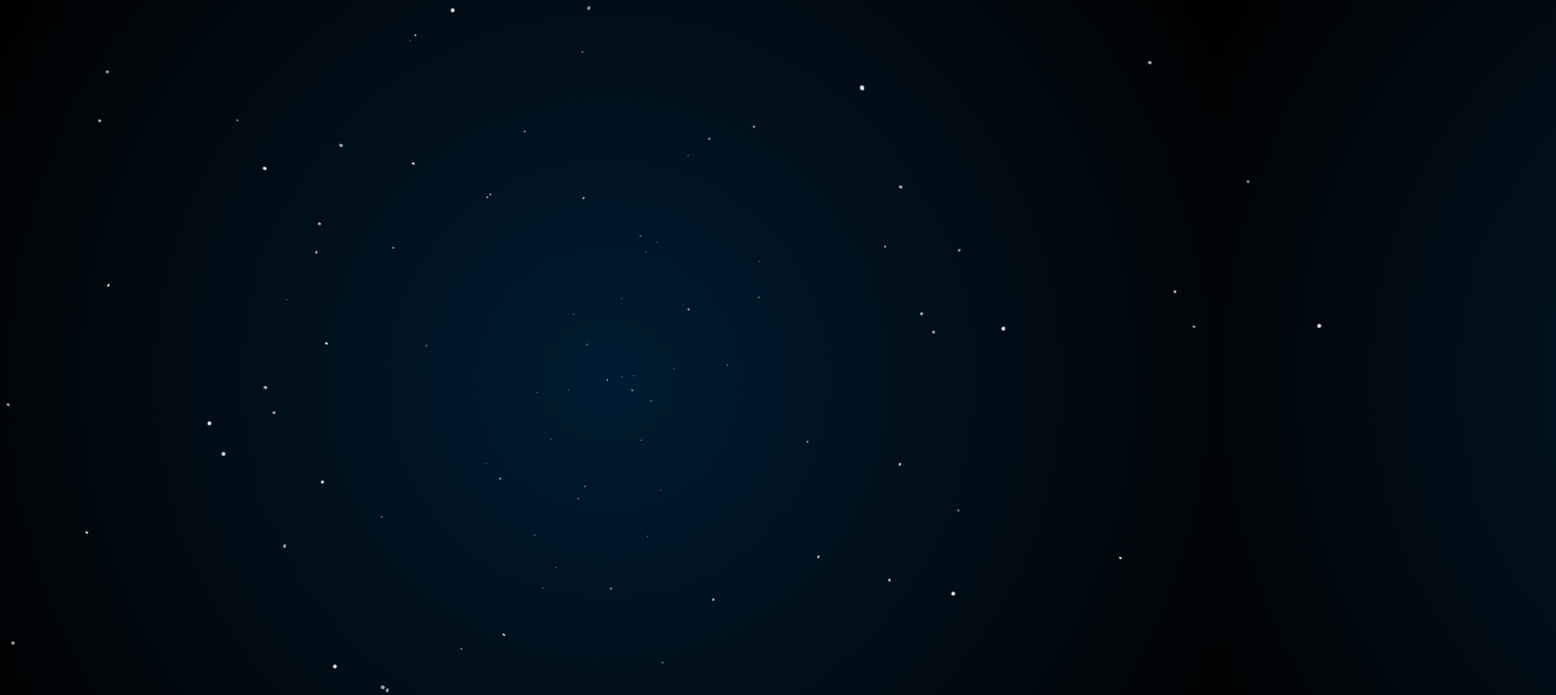
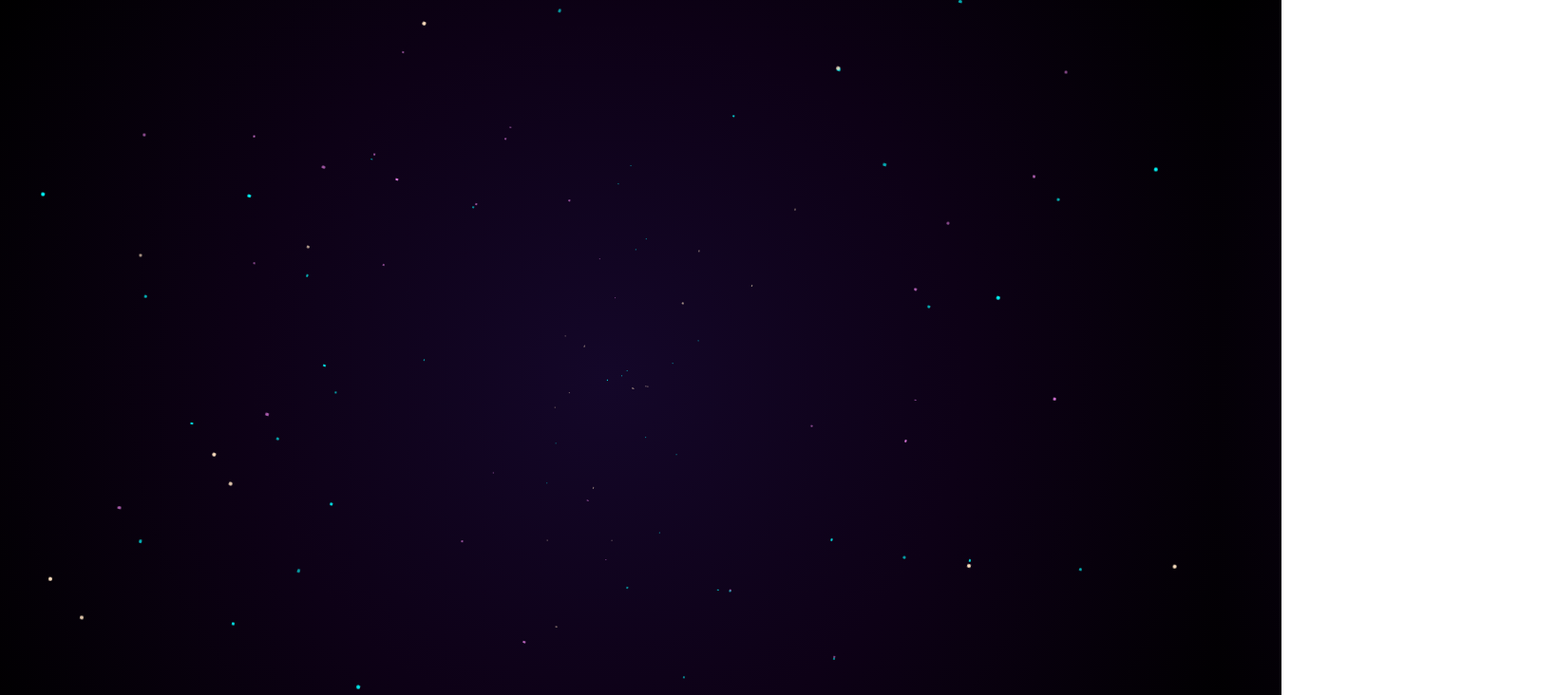
Before and after one commit to lmzgt/Nightsky-Animation-CSS, a plain HTML site: page index.html in a window 1280 px wide. Shown: the top 732 px of the page at 95% size, 1638 px wide, since content can reach past the window. Drawn offline with Linux system fonts and the light colour scheme.

Commit message:
more stars + change colors

```diff
--- a/style.css
+++ b/style.css
@@ -39,7 +39,7 @@
     }
 }
 
-/* BITS VARIABLES --------------------------- */
+/* BITS VARIABLE --------------------------- */
 
 :root {
 
@@ -56,7 +56,7 @@
 body {
     min-height: 100vh;
     position: relative;
-    background: radial-gradient(circle at center, #001c31, #000);
+    background: radial-gradient(circle at center,#140729, #0d0116, #000);
     display: flex;
     justify-content: center;
     align-items: center;
@@ -65,10 +65,9 @@ body {
 
 /*
 Les conteneurs qui contiendront les étoiles.
-Ronds pour délimiter le positionnement des étoiles
-à l'intérieur sur des rayons aléatoires.
-Ça me permet d'appliquer des rotations désynchronisées,
-et de contrôler les performances,
+Ronds pour délimiter le positionnement des étoiles à l'intérieur sur des radius,
+afin d'appliquer des rotations désynchronisées,
+et par souci de performance,
 pour ne pas que trop d'étoiles animées ne soient pas visible dans le viewport. */
 
 section:first-child {
@@ -76,35 +75,42 @@ section:first-child {
     width: 95vmin;
     height: 95vmin;
     border-radius: 50%;
-    animation: earthRotation 80s linear infinite;
+    animation: earthRotation 100s linear infinite;
+
 }
 
 section:nth-child(2) {
     position: absolute;
-    width: 170vmin;
-    height: 170vmin;
+    width: 140vmin;
+    height: 140vmin;
     border-radius: 50%;
-    animation: earthRotation 70s linear infinite;
-}
-section:nth-child(3) {
-    position: absolute;
-    width: 130vmin;
-    height: 130vmin;
-    border-radius: 50%;
-    animation: earthRotation 65s linear infinite;
+    animation: earthRotation 200s linear infinite;
+
 }
 
+section:nth-child(3) {
+  position: absolute;
+  width: 170vmin;
+  height: 170vmin;
+  border-radius: 50%;
+  animation: earthRotation 300s linear infinite;
+}
+
+
+
 /* Ici, j'ajoute les variables binaires aux sélecteurs
-pour pouvoir créer un pseudo-compteur.
+pour pouvoir créer notre pseudo-compteur.
 Bien qu'il y ai un nombre conséquent de sélecteurs,
-cela évite tout de même de devoir appliquer un style
+cela évite tout de même de devoir appliqer un style
 aléatoire manuellement pour chaque élément.
 
-Avec avec cette technique, je peux cibler beaucoup plus d'élements
+Alternativement, j'aurai également pu rajouter un attribut
+style aux div HTML avec une variable compteur incrémentée.
+
+Mais avec cette technique, je peux cibler beaucoup plus d'élements
 que le nombre de sélecteurs. En revanche, lorsque plus. étoiles
 sont rangées sous le même sélecteur, (nous avons dépassé les limites du dernier bit),
-leur prop. de style ne peuvent pas être différenciées.
-*/
+leur style ne pourra pas être différencié. */
 
 div:nth-child(2n){
     --b0: 1;
@@ -122,6 +128,8 @@ div:is(
 :nth-child(8n-2),
 :nth-child(8n-3)) {
     --b2: 1;
+    background-color: violet;
+
 }
 
 div:is(
@@ -134,6 +142,7 @@ div:is(
 :nth-child(16n-6),
 :nth-child(16n-7)) {
     --b3: 1;
+    background-color: cyan;
 }
 
 div:is(
@@ -198,7 +207,7 @@ div {
     --binaryCounter: calc(var(--b0) + 2 * var(--b1) + 4 * var(--b2) + 8 * var(--b3) + 16 * var(--b4) + 32 * var(--b5));
 
 
-    /* Je génère un nombre pseudo-aléatoire avec l'aide de la fonction de trigo. sin(),
+    /* Je génère un nombre pseudo-aléatoire avec l'aide de sin(),
     qui rend un intervalle [-1, 0], que je normalise à [0, 1] */
                                                                       /* Bruit */
     --randomPositiveNb: calc(0.5 + 0.5 * sin(var(--binaryCounter) * 342.06184 + 23.434));
@@ -206,7 +215,8 @@ div {
     /* Pour me rapprocher de quelque chose de plus aléatoire,
     je dois rajouter du bruit ici et là avec des valeurs arbitraires */
 
-    /* Mon objectif est que chaque étoile se positionne sur un angle et un radius aléatoire.
+
+    /* Mon objectif est que les étoiles se positionnent sur un angle et un radius aléatoire, pour chacune.
     Cela afin de pouvoir animer une rotation. */
                                                                                 /* Bruit */
     --randomAngle: calc(var(--binaryCounter) * 0.628 + var(--randomPositiveNb) * 0.65656098 * 3.1416);
@@ -214,10 +224,15 @@ div {
 
     --randomRadius: calc(50% * sqrt(var(--randomPositiveNb) + var(--randomPositiveNb) * 0.2589687));
 
+    /* cyan : rgb(0, 255, 255); */
+    /* beige : rgb(255, 227, 194) */
+
+
     position: absolute;
     width: calc(1px + var(--randomPositiveNb) * 3px);
     height: calc(1px + var(--randomPositiveNb) * 3px);
-    background-color: white;
+    /* background-color: rgb(calc(50 + var(--randomPositiveNb) * 255), 227, 194); */
+    background-color: rgb(255, 227, 194);
     border-radius: 50%;
     opacity: calc( 0.4 + var(--randomPositiveNb) * 1);
 
```
